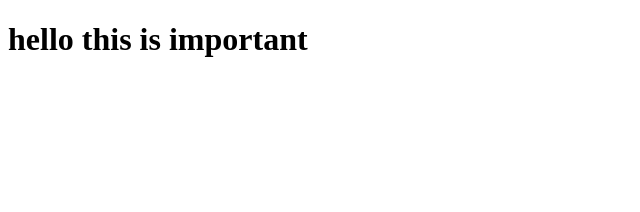
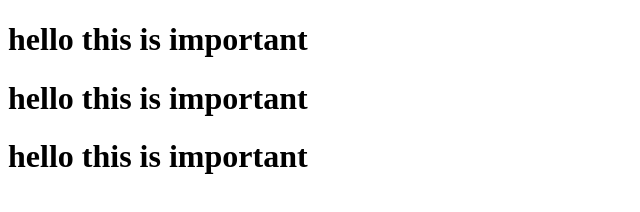
Before and after one commit to MubasharAmjad/git-demo, a plain HTML site: page Demo/index.html in a window 1280 px wide. Shown: the whole page, without its empty margins (0-640 px from the left). Drawn offline with Linux system fonts and the light colour scheme.

Commit message:
Pushing new data

```diff
--- a/Demo/index.html
+++ b/Demo/index.html
@@ -7,6 +7,8 @@
     <title>GitHub</title>
   </head>
   <body>
-    <h1>hello this is important </h1>
+    <h1>hello this is important</h1>
+    <h1>hello this is important</h1>
+    <h1>hello this is important</h1>
   </body>
 </html>
```
